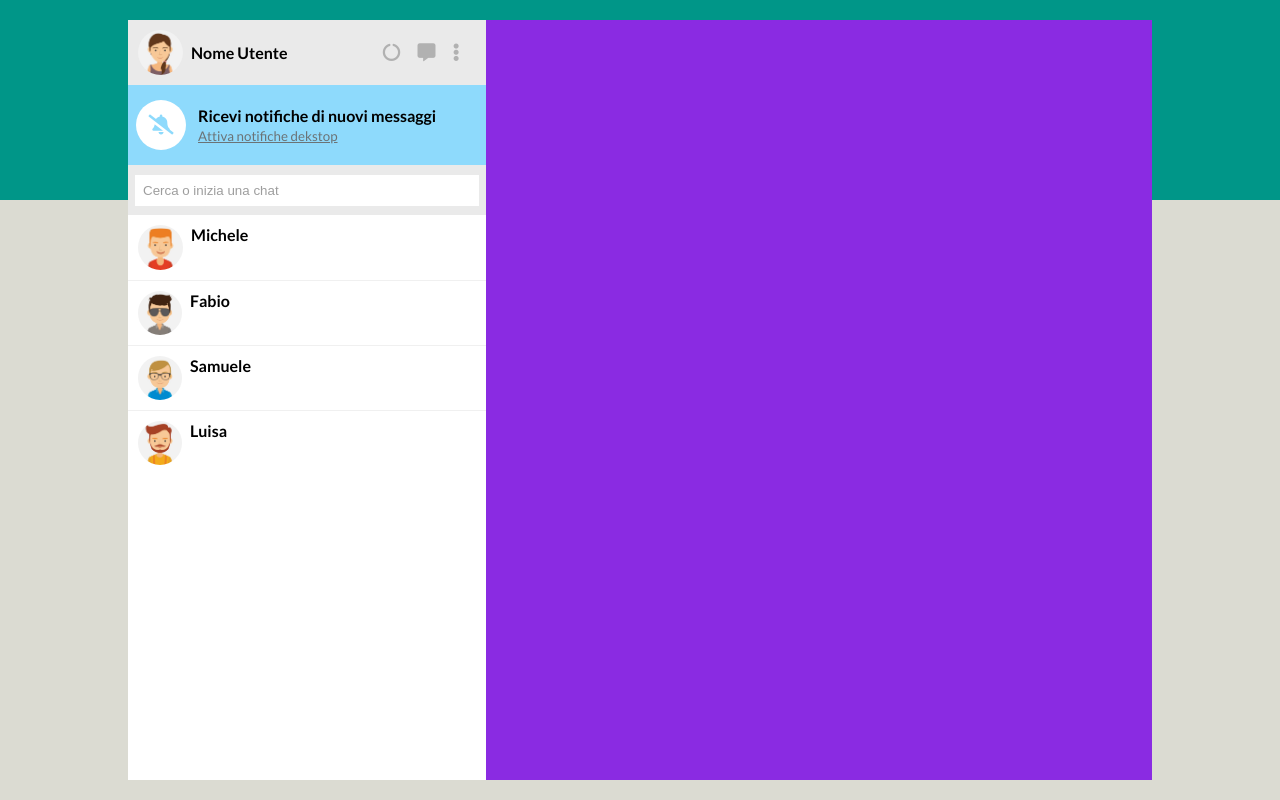
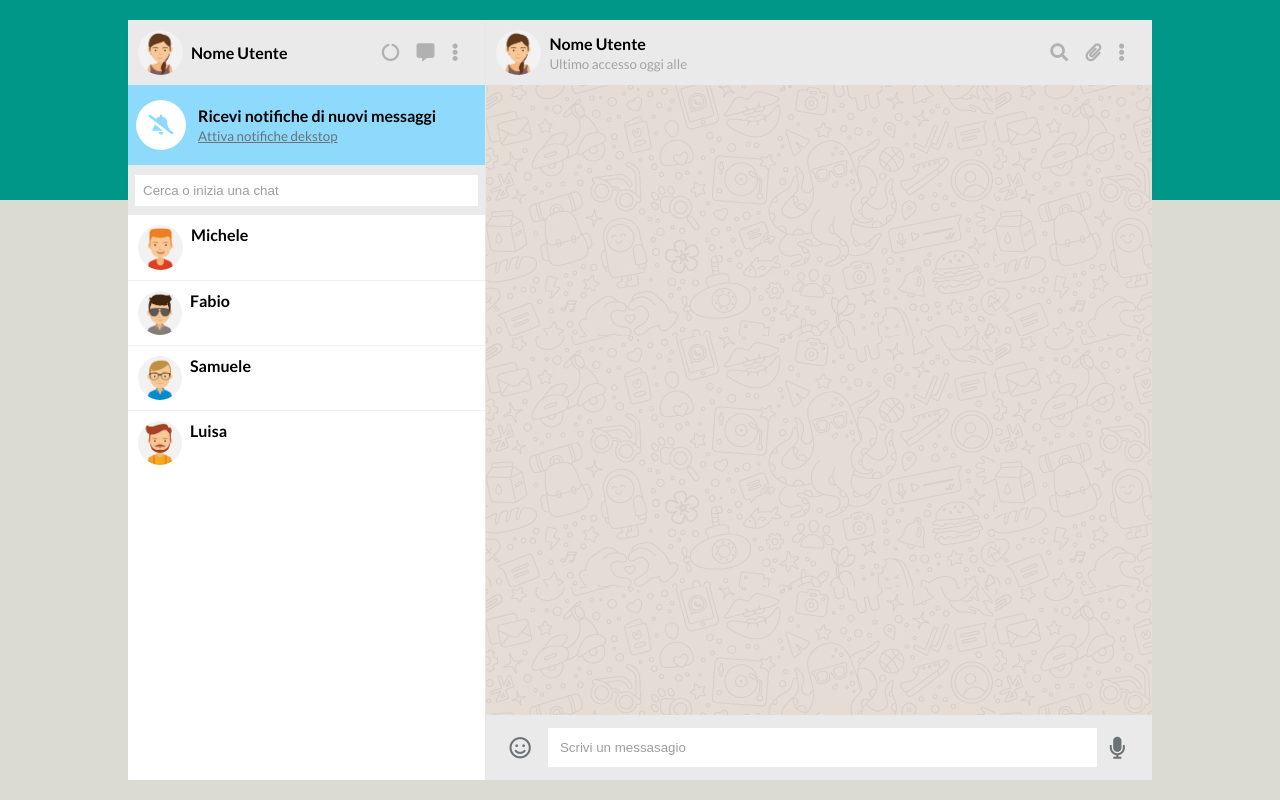
Before and after one commit to GabrieleCorti/vue-boolzapp, a plain HTML site: page index.html in a window 1280 px wide. Drawn offline with nearby package versions, Linux system fonts and the light colour scheme.

Commit message:
struttura finita
to do: Header della chat dinamico

```diff
--- a/css/style.css
+++ b/css/style.css
@@ -24,12 +24,12 @@ body {
 #aside {
     width: 35%;
     height: 100%;
+    border-right: 1px solid rgba(230, 230,	230);
 }
 
 #main {
     width: 65%;
     height: 100%;
-    background-color: blueviolet;
 }
 /*all*/
 h2 {
@@ -41,6 +41,10 @@ img {
     display: block;
 }
 
+input {
+    border: none;
+}
+
 .flex {
     display: flex;
     align-items: center;
@@ -49,7 +53,7 @@ img {
 
 /*aside*/
 /*info utente*/
-.info {
+.info, .text_input {
     padding: 10px;
     height: 65px;
     background-color: #EAEAEA;
@@ -113,7 +117,6 @@ img {
 
 .testo {
     width: 100%;
-    border: none;
     padding: 8px;
 }
 
@@ -144,3 +147,24 @@ img {
 .info.contatti .name {
     align-self: flex-start;
 }
+/*main*/
+#chat {
+    height: calc(100% - 130px);
+    background-image: url("../img/mine.jpg");
+    background-repeat: repeat;
+    overflow-y: auto;
+}
+
+.chat_testo {
+    width: 85%;
+    padding: 12px;
+}
+
+.icone_chat {
+    color: #6B7376;
+    font-size: 22px;
+}
+
+.name p small {
+    color: rgba( 0, 0, 0, 0.3);
+}
--- a/index.html
+++ b/index.html
@@ -52,7 +52,38 @@
             </div>
         </aside>
         <main id="main">
+            <div class="info contatto flex">
+                <div class="container base">
+                    <img src="img/avatar_io.jpg" alt="">
+                </div>
+                <div class="name">
+                    <h2>Nome Utente</h2>
+                    <p><small>Ultimo accesso oggi alle</small></p>
+                </div>
+                <div class="icone_azione">
+                    <i class="icone_azione__icone fas fa-search"></i>
+                    <i class="icone_azione__icone fas fa-paperclip"></i>
+                    <i class="icone_azione__icone fas fa-ellipsis-v"></i>
+                </div>
+            </div>
 
+            <div id="chat">
+
+
+
+
+
+            </div>
+
+            <div class="text_input flex">
+                <div class="icone_azione">
+                    <i class="icone_azione__icone icone_chat far fa-smile"></i>
+                </div>
+                <input type="text" class="chat_testo" placeholder="Scrivi un messasagio">
+                <div class="icone_azione">
+                    <i class="icone_azione__icone icone_chat fas fa-microphone "></i>
+                </div>
+            </div>
         </main>
     </div>
     <script src="https://unpkg.com/dayjs@1.8.21/dayjs.min.js"></script>
```
